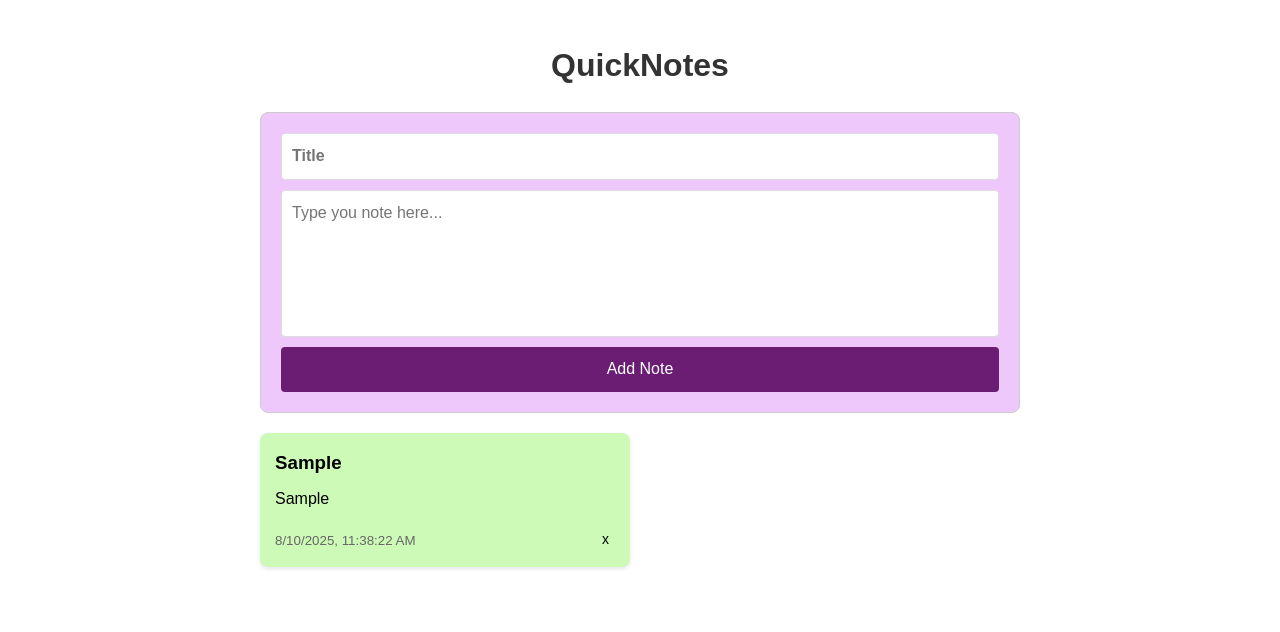
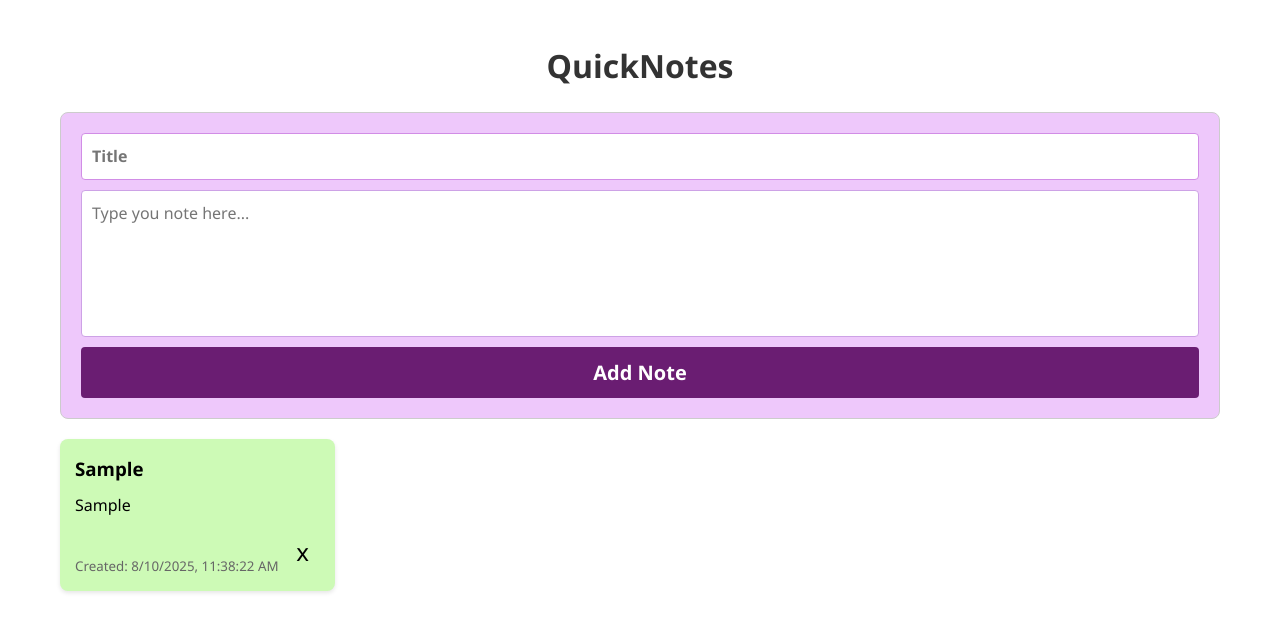
Before and after one commit to Gabrielab5/QuickNotes, a React (Vite) app: page / in a window 1280 px wide. Both pictures are taken after typing "Sample", "Sample" into the empty fields and a click on the button "Add Note". Shown: the top 632 px of the page. Built offline with nearby package versions, Linux system fonts and the light colour scheme.

Commit message:
saved notes to localstorage

```diff
--- a/src/App.css
+++ b/src/App.css
@@ -1,13 +1,14 @@
 
 .app-container {
-  max-width: 800px;
+  max-width: 1200px;
   margin: 0 auto;
   padding: 20px;
-  font-family: sans-serif;
+  font-family:  'Segoe UI', Tahoma, Geneva, Verdana, sans-serif;
 }
 
 h1 {
   text-align: center;
+  font-weight: 800;
   color: #333;
 }
 
@@ -21,11 +22,12 @@ h1 {
   border-radius: 8px;
   background-color: #eec8fb;
   justify-content: center;
+  position: relative;
 }
 
 .note-form textarea {
   padding: 10px;
-  border: 1px solid #ddd;
+  border: 1px solid #cda2e6;
   border-radius: 4px;
   resize: vertical;
   justify-content: center;
@@ -36,8 +38,9 @@ h1 {
   border: none;
   background-color: #6a1d72;
   color: white;
-  font-size: 16px;
+  font-size: 20px;
   border-radius: 4px;
+  font-weight: 600;
   cursor: pointer;
 }
 
@@ -66,6 +69,11 @@ h1 {
   line-height: 1.5;
 }
 
+.note:hover {
+  transform: translateY(-5px);
+  box-shadow: rgb(21, 34, 2);
+}
+
 .note small {
   display: block;
   text-align: right;
@@ -76,8 +84,22 @@ h1 {
 .note-footer{
   display: flex;
   justify-content: space-between;
-   align-items: center;
+  align-items: flex-end;
   margin-top: 10px;
+}
+
+.note-dates {
+  display: flex;
+  flex-direction: column;
+  align-items: flex-start;
+}
+
+.note-dates small {
+  margin-bottom: 0;
+}
+
+.note-dates small + small {
+  margin-top: 5px;
 }
 
 .delete-button{
@@ -86,7 +108,9 @@ h1 {
   align-self: self-end;
   border-radius: 50%;
   cursor: pointer;
-  font-size: 14px;
+  font-size: 1.5rem;
+  transition: color 0.3s ease;
+  margin: 5px;
 }
 
 .delete-button:hover{
@@ -95,7 +119,7 @@ h1 {
 
 .note-title-input {
   padding: 10px;
-  border: 1px solid #ddd;
+  border: 1px solid #d18de6;
   border-radius: 4px;
   font-size: 16px;
   font-weight: bold;
@@ -109,21 +133,60 @@ h1 {
   resize:  none;
 }
 
-.custom-modal-wrapper {
+.note p {
+  margin: 0;
+  line-height: 1.5;
+  word-break: break-word;
+}
+
+.custom-modal-body {
   padding: 0;
-  border-radius: 8px;
-  overflow: hidden;
-  border: 1px solid #ccc;
-  background-color: #eec8fb;
+}
+
+.note-form.in-modal {
+  padding: 20px;
+  border: none;
+}
+
+.note-form button.in-modal {
+  padding: 0;
+  margin:0;
 }
 
 .close-form-button {
   position: absolute;
-  top: 10px;
-  right: 10px;
-  background: transparent;
+  top: 0px;
+  right: 0px;
+  background-color: #6a1d72;
+  color: white;
   border: none;
-  font-size: 24px;
-  color: #333;
+  border-radius: 50%;
+  width: 25px;
+  height: 25px;
+  display: flex;
+  align-items: center;
+  justify-content: center;
   cursor: pointer;
 }
+
+@media (max-width: 768px) {
+  .app-container {
+    padding: 10px;
+  }
+
+  h1 {
+    font-size: 2rem;
+  }
+
+  .note-form {
+    padding: 1rem;
+  }
+
+  .note-form button {
+    font-size: 1rem;
+  }
+
+  .notes-grid {
+    grid-template-columns: 1fr;
+  }
+}
--- a/src/App.jsx
+++ b/src/App.jsx
@@ -1,4 +1,4 @@
-import React, { useState } from 'react'
+import React, { useState, useEffect } from 'react'
 import NoteForm from './components/NoteForm'
 import NoteItem from './components/NoteItem'
 import NoteModal from './components/NoteModal'
@@ -6,9 +6,17 @@ import './App.css'
 import { useDisclosure } from '@mantine/hooks'
 
 function App() {
-  const [notes, setNotes] = useState([])
-  const [opened, { open, close }] = useDisclosure(false);
-  const [selectedNote, setSelectedNote] = useState(null);
+  const [notes, setNotes] = useState(() => {
+    const savedNotes = localStorage.getItem('notes')
+    return savedNotes ? JSON.parse(savedNotes ) : []
+  })
+  const [opened, { open, close }] = useDisclosure(false)
+  const [selectedNote, setSelectedNote] = useState(null)
+
+  useEffect(() => {
+    localStorage.setItem('notes', JSON.stringify(notes))
+  }, [notes])
+
 
   const addNote = (text, title) => {
     const newNote = {id: Date.now(), title, text, date: new Date(), }
--- a/src/components/NoteForm.jsx
+++ b/src/components/NoteForm.jsx
@@ -20,8 +20,10 @@ function NoteForm( {addNote, initialNote, onUpdateNote, onClose }) {
         }
     }
 
+    const formClass = initialNote ? "note-form in-modal" : "note-form";
+
     return (
-        <form onSubmit={handleSubmit} className="note-form">
+        <form onSubmit={handleSubmit} className={formClass}>
         {initialNote && <button className="close-form-button" onClick={onClose}>&times;</button>}
             <input
                 type="text"
--- a/src/components/NoteItem.jsx
+++ b/src/components/NoteItem.jsx
@@ -10,8 +10,10 @@ function NoteItem({ note , onDelete, onNoteClick}) {
       {title && <h3>{title}</h3>}
       <p>{text}</p>
       <div className= "note-footer">
-        <small>{formattedDate}</small>
+         <div className="note-dates">
+        <small>Created: {formattedDate}</small>
          {formattedUpdatedDate && <small>Updated: {formattedUpdatedDate}</small>}
+        </div>
         <button className="delete-button" onClick ={(e) => { e.stopPropagation(); onDelete(); }}>x</button>
       </div>
     </div>
```
